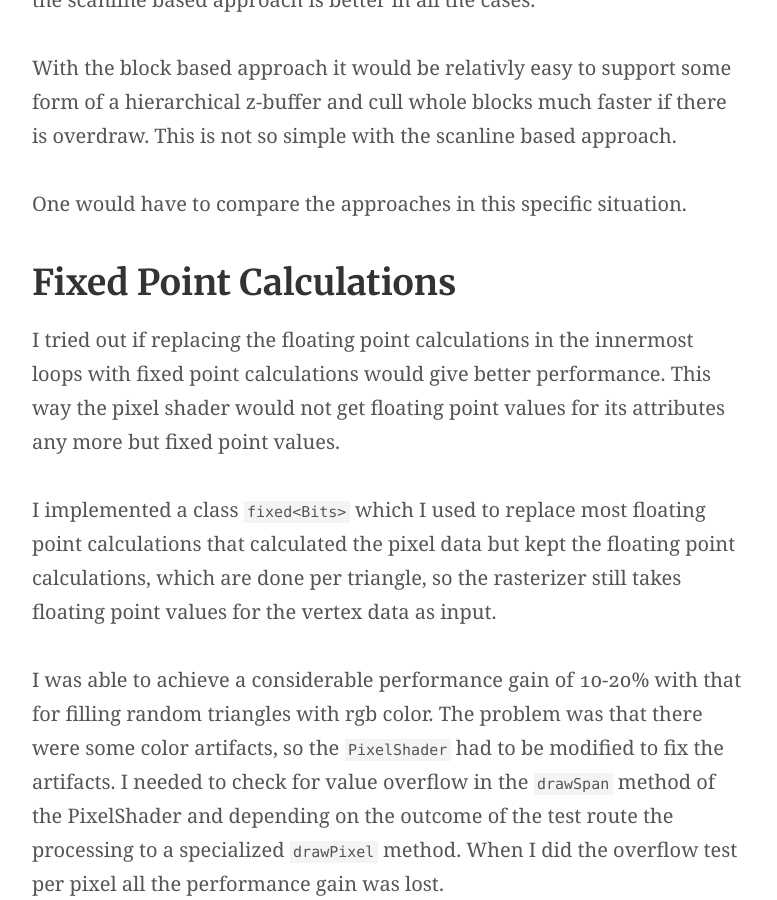
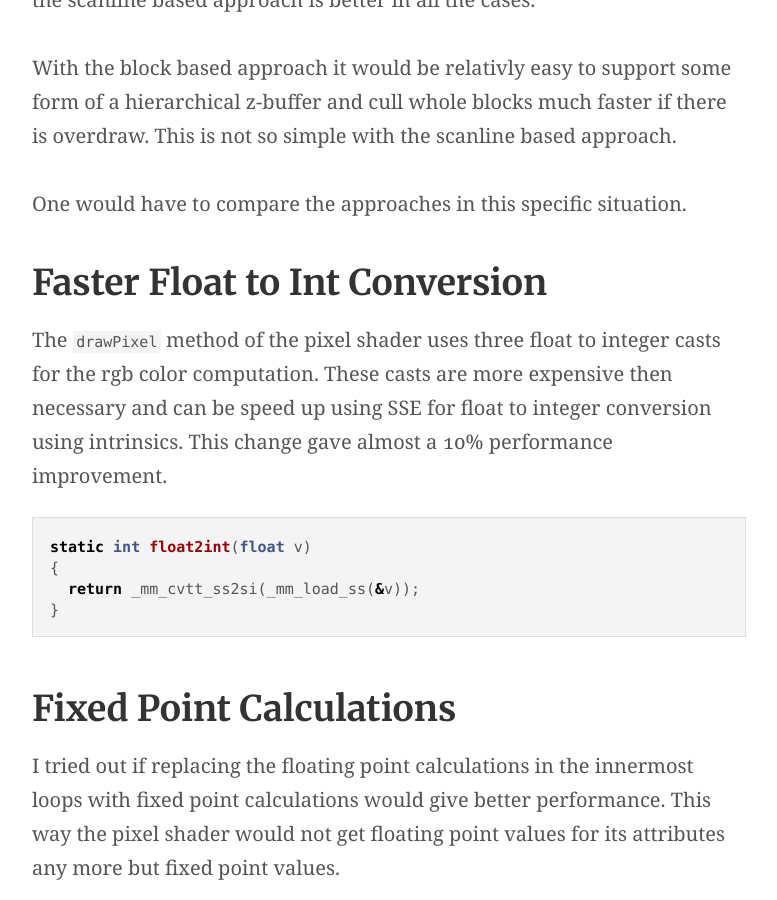
Before and after one commit to trenki2/trenki2.github.io, a Jekyll site: the page built from _posts/2017-06-15-developing-a-software-renderer-part3.md, in a window 1280 px wide and 900 px high, scrolled down 7076 px. Shown: the whole window, without its empty margins (251-1028 px from the left). Built offline with Jekyll 4.4.1, drawn with Linux system fonts in a browser that asks for light colours.

Commit message:
Added float2int conversion

````diff
--- a/_posts/2017-06-15-developing-a-software-renderer-part3.md
+++ b/_posts/2017-06-15-developing-a-software-renderer-part3.md
@@ -276,6 +276,20 @@ This is not so simple with the scanline based approach.
 
 One would have to compare the approaches in this specific situation.
 
+## Faster Float to Int Conversion
+
+The `drawPixel` method of the pixel shader uses three float to integer casts for
+the rgb color computation. These casts are more expensive then necessary and can
+be speed up using SSE for float to integer conversion using intrinsics. This
+change gave almost a 10% performance improvement.
+
+```cpp
+static int float2int(float v)
+{
+  return _mm_cvtt_ss2si(_mm_load_ss(&v));
+}
+```
+
 ## Fixed Point Calculations
 
 I tried out if replacing the floating point calculations in the innermost loops
````
